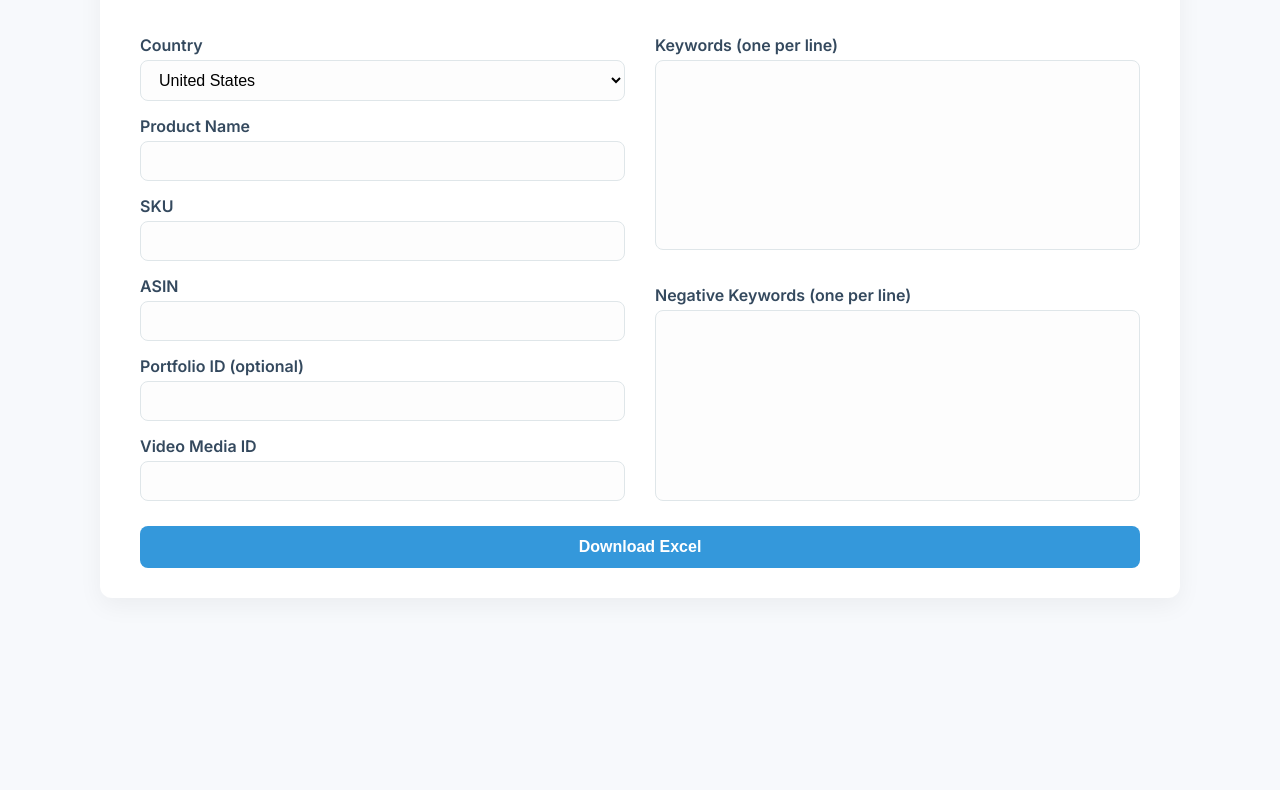
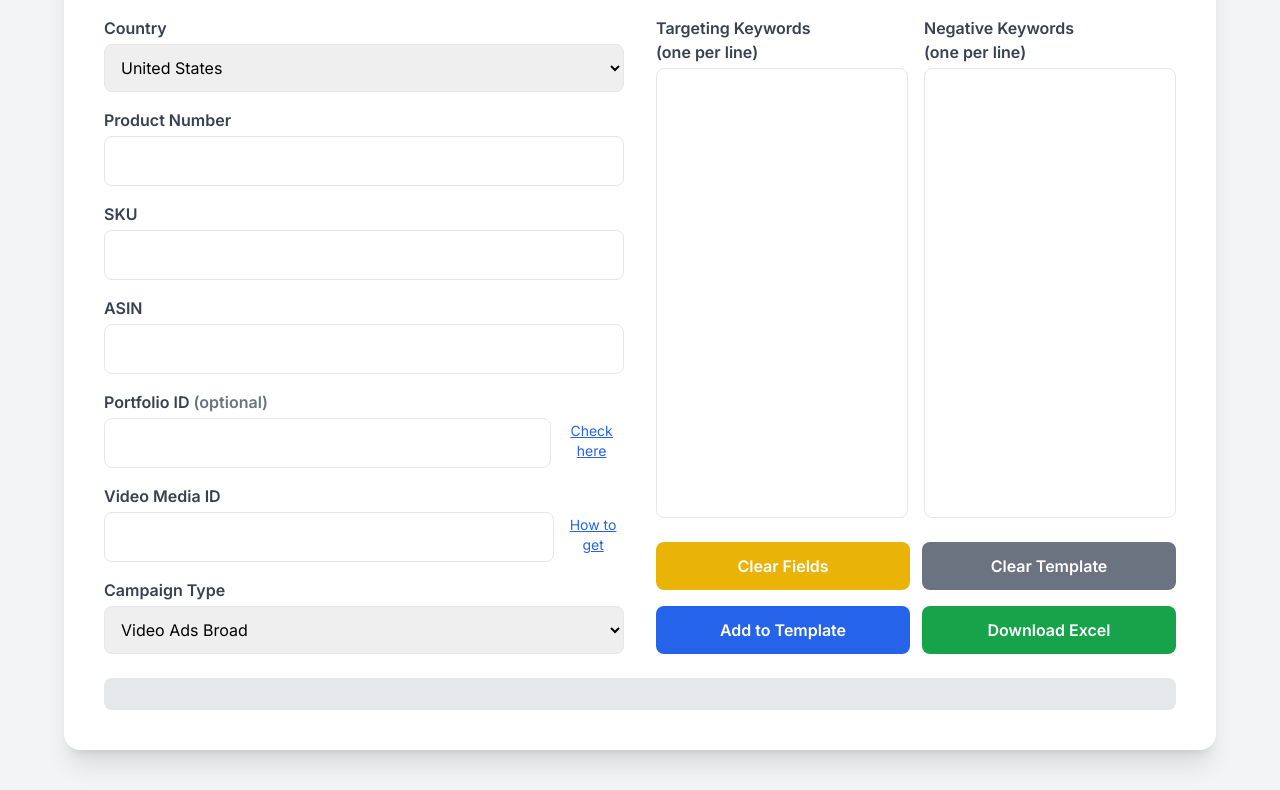
Before and after one commit to ptrgiang/campaign-bulk-operations, a plain HTML site: page index.html in a window 1280 px wide. Shown: the part 132-922 px from the top of the page. Before the commit the page ends 800 px from the top, so only its background shows below. Drawn offline with nearby package versions, Linux system fonts and the light colour scheme.

Commit message:
tailwind version

```diff
--- a/index.html
+++ b/index.html
@@ -3,6 +3,7 @@
   <head>
     <meta charset="UTF-8" />
     <title>Create Video Campaign</title>
+    <script src="https://cdn.tailwindcss.com"></script>
     <link
       href="https://fonts.googleapis.com/css2?family=Inter:wght@400;600&display=swap"
       rel="stylesheet"
@@ -10,163 +11,203 @@
     <style>
       body {
         font-family: "Inter", sans-serif;
-        background-color: #f7f9fc;
-        padding: 40px;
-        display: flex;
-        justify-content: center;
-      }
-      .container {
-        background: #ffffff;
-        padding: 30px 40px;
-        border-radius: 12px;
-        box-shadow: 0 8px 24px rgba(0, 0, 0, 0.05);
-        max-width: 1000px;
-        width: 100%;
-      }
-      h2 {
-        text-align: center;
-        font-weight: 600;
-        color: #2c3e50;
-        margin-bottom: 25px;
-      }
-      .form-grid {
-        display: flex;
-        gap: 30px;
-      }
-      .form-left,
-      .form-right {
-        flex: 1;
-      }
-      .form-right {
-        display: flex;
-        flex-direction: column;
-        justify-content: stretch;
-      }
-      .form-right > div {
-        flex: 1;
-        display: flex;
-        flex-direction: column;
-      }
-      label {
-        display: block;
-        margin-top: 15px;
-        margin-bottom: 5px;
-        font-weight: 600;
-        color: #34495e;
-      }
-      input,
-      textarea,
-      select {
-        width: 100%;
-        padding: 10px 14px;
-        border: 1px solid #dfe6e9;
-        border-radius: 8px;
-        font-size: 16px;
-        background-color: #fdfdfd;
-        box-sizing: border-box;
-        transition: border 0.3s ease;
-      }
-      input:focus,
-      textarea:focus,
-      select:focus {
-        border-color: #3498db;
-        outline: none;
-      }
-      textarea {
-        height: 100%;
-        resize: none;
-      }
-      button {
-        margin-top: 25px;
-        padding: 12px 20px;
-        font-size: 16px;
-        font-weight: 600;
-        background-color: #3498db;
-        color: white;
-        border: none;
-        border-radius: 8px;
-        cursor: pointer;
-        width: 100%;
-        transition: background 0.3s ease;
-      }
-      button:hover {
-        background-color: #2980b9;
-      }
-      .textarea-group {
-        display: flex;
-        gap: 20px;
-        height: 100%;
-      }
-      .textarea-box {
-        flex: 1;
-        display: flex;
-        flex-direction: column;
       }
     </style>
   </head>
-  <body>
-    <div class="container">
-      <h2>Create Sponsored Brands Video Campaign</h2>
+  <body class="bg-gray-100 py-10">
+    <div class="max-w-6xl mx-auto bg-white rounded-2xl shadow-xl p-10">
+      <h2 class="text-3xl font-semibold text-center text-gray-800 mb-8">
+        Create Sponsored Brands Video Campaign
+      </h2>
       <form id="campaignForm">
-        <div class="form-grid">
-          <div class="form-left">
-            <label for="country">Country</label>
-            <select id="country" required>
+        <div class="grid grid-cols-1 md:grid-cols-2 gap-8">
+          <div class="space-y-4">
+            <div>
+              <label for="country" class="block font-semibold text-gray-700"
+                >Country</label
+              >
+              <select
+                id="country"
+                required
+                class="w-full mt-1 p-3 border rounded-lg"
+              >
                 <option value="US">United States</option>
                 <option value="CA">Canada</option>
               </select>
-
-            <label for="productName">Product Name</label>
-            <input type="text" id="productName" required />
-
-            <label for="sku">SKU</label>
-            <input type="text" id="sku" required />
-
-            <label for="asin">ASIN</label>
-            <input type="text" id="asin" required />
-
-            <label for="portfolioId">Portfolio ID (optional)</label>
-            <input type="text" id="portfolioId" />
-
-            <label for="videoId">Video Media ID</label>
-            <input type="text" id="videoId" required />
             </div>
-
-          <div class="form-right">
-            <div class="textarea-group">
-              <div class="textarea-box">
-                <label for="keywords">Keywords (one per line)</label>
-                <textarea id="keywords" required></textarea>
+            <div>
+              <label
+                for="productNumber"
+                class="block font-semibold text-gray-700"
+                >Product Number</label
+              >
+              <input
+                type="text"
+                id="productNumber"
+                required
+                class="w-full mt-1 p-3 border rounded-lg"
+              />
             </div>
-              <div class="textarea-box">
-                <label for="negativeKeywords"
-                  >Negative Keywords (one per line)</label
+            <div>
+              <label for="sku" class="block font-semibold text-gray-700"
+                >SKU</label
               >
-                <textarea id="negativeKeywords"></textarea>
+              <input
+                type="text"
+                id="sku"
+                required
+                class="w-full mt-1 p-3 border rounded-lg"
+              />
+            </div>
+            <div>
+              <label for="asin" class="block font-semibold text-gray-700"
+                >ASIN</label
+              >
+              <input
+                type="text"
+                id="asin"
+                required
+                class="w-full mt-1 p-3 border rounded-lg"
+              />
+            </div>
+            <div>
+              <label for="portfolioId" class="block font-semibold text-gray-700"
+                >Portfolio ID
+                <span class="text-gray-500">(optional)</span></label
+              >
+              <div class="flex gap-2 items-center">
+                <input
+                  type="text"
+                  id="portfolioId"
+                  class="w-full mt-1 p-3 border rounded-lg"
+                />
+                <button
+                  type="button"
+                  onclick="window.open('https://docs.google.com/spreadsheets/d/1uvQitfIkrXISu3oIXBeZ-3giGHw2hqWfNY6ih9STntI/edit?usp=sharing', '_blank')"
+                  class="text-blue-600 underline text-sm"
+                >
+                  Check here
+                </button>
+              </div>
+            </div>
+            <div>
+              <label for="videoId" class="block font-semibold text-gray-700"
+                >Video Media ID</label
+              >
+              <div class="flex gap-2 items-center">
+                <input
+                  type="text"
+                  id="videoId"
+                  required
+                  class="w-full mt-1 p-3 border rounded-lg"
+                />
+                <button
+                  type="button"
+                  onclick="alert('To get Video Media ID, follow the instruction in your ad console upload page under Assets > Video.')"
+                  class="text-blue-600 underline text-sm"
+                >
+                  How to get
+                </button>
+              </div>
+            </div>
+            <div>
+              <label
+                for="campaignType"
+                class="block font-semibold text-gray-700"
+                >Campaign Type</label
+              >
+              <select
+                id="campaignType"
+                required
+                class="w-full mt-1 p-3 border rounded-lg"
+              >
+                <option value="broad">Video Ads Broad</option>
+                <option value="phrase">Video Ads Phrase</option>
+                <option value="exact">Video Ads Exact</option>
+              </select>
+            </div>
+          </div>
+          <div class="space-y-4 flex flex-col">
+            <div class="flex flex-col lg:flex-row gap-4 h-full">
+              <div class="flex-1 flex flex-col">
+                <label
+                  for="keywords"
+                  class="block font-semibold text-gray-700 mb-1"
+                  >Targeting Keywords<br />(one per line)</label
+                >
+                <textarea
+                  id="keywords"
+                  required
+                  class="w-full h-full p-3 border rounded-lg resize-none"
+                ></textarea>
+              </div>
+              <div class="flex-1 flex flex-col">
+                <label
+                  for="negativeKeywords"
+                  class="block font-semibold text-gray-700 mb-1"
+                  >Negative Keywords<br />(one per line)</label
+                >
+                <textarea
+                  id="negativeKeywords"
+                  class="w-full h-full p-3 border rounded-lg resize-none"
+                ></textarea>
+              </div>
+            </div>
+            <div class="flex gap-3 pt-2">
+              <button
+                type="button"
+                id="clearFields"
+                class="flex-1 bg-yellow-500 hover:bg-yellow-600 text-white font-semibold py-3 rounded-lg min-w-[150px]"
+              >
+                Clear Fields
+              </button>
+              <button
+                type="button"
+                id="clearTemplate"
+                class="flex-1 bg-gray-500 hover:bg-gray-600 text-white font-semibold py-3 rounded-lg min-w-[150px]"
+              >
+                Clear Template
+              </button>
+            </div>
+            <div class="flex flex-wrap gap-3">
+              <button
+                type="button"
+                id="addTemplate"
+                class="flex-1 bg-blue-600 hover:bg-blue-700 text-white font-semibold py-3 rounded-lg min-w-[150px]"
+              >
+                Add to Template
+              </button>
+              <button
+                type="button"
+                id="downloadExcel"
+                class="flex-1 bg-green-600 hover:bg-green-700 text-white font-semibold py-3 rounded-lg min-w-[150px]"
+              >
+                Download Excel
+              </button>
             </div>
           </div>
         </div>
-        </div>
-        <button type="submit">Download Excel</button>
       </form>
+      <div
+        id="campaignList"
+        class="mt-6 bg-gray-200 p-4 rounded-lg max-h-56 overflow-y-auto text-sm text-gray-800"
+      ></div>
     </div>
 
     <script>
+      let campaignData = [];
+      const campaignList = document.getElementById("campaignList");
+
       document
-        .getElementById("campaignForm")
-        .addEventListener("submit", async function (e) {
-          e.preventDefault();
-
-          const XLSX = await import(
-            "https://cdn.sheetjs.com/xlsx-0.20.2/package/xlsx.mjs"
-          );
-
+        .getElementById("addTemplate")
+        .addEventListener("click", async () => {
           const country = document.getElementById("country").value;
-          const productName = document.getElementById("productName").value;
+          const productNumber = document.getElementById("productNumber").value;
           const sku = document.getElementById("sku").value;
           const asin = document.getElementById("asin").value;
           const portfolioId = document.getElementById("portfolioId").value;
           const videoId = document.getElementById("videoId").value;
+          const campaignType = document.getElementById("campaignType").value;
           const keywords = document
             .getElementById("keywords")
             .value.trim()
@@ -179,12 +220,13 @@
             .filter(Boolean);
 
           const today = new Date().toISOString().slice(0, 10).replace(/-/g, "");
-          const campaignId = `${productName} ${sku} Video Ads Broad`;
+          const campaignId = `${productNumber} ${sku} Video Ads ${
+            campaignType.charAt(0).toUpperCase() + campaignType.slice(1)
+          }`;
           const brandEntityId =
             country === "US" ? "ENTITYCQP7AL92VN6L" : "ENTITY2DMN2Z7IO7RFX";
 
-          const data = [
-            {
+          campaignData.push({
             Product: "Sponsored Brands",
             Entity: "Campaign",
             Operation: "Create",
@@ -215,8 +257,10 @@
             "Creative asins": asin,
             "Video Media Ids": videoId,
             "Creative Type": "video",
-            },
-            ...keywords.map((kw) => ({
+          });
+
+          keywords.forEach((kw) => {
+            campaignData.push({
               Product: "Sponsored Brands",
               Entity: "Keyword",
               Operation: "Create",
@@ -233,7 +277,7 @@
               "Bid Multiplier": "",
               Bid: 0.25,
               "Keyword Text": kw,
-              "Match Type": "phrase",
+              "Match Type": campaignType,
               "Product Targeting Expression": "",
               "Ad Format": "",
               "Landing Page URL": "",
@@ -246,8 +290,11 @@
               "Creative asins": "",
               "Video Media Ids": "",
               "Creative Type": "",
-            })),
-            ...negativeKeywords.map((kw) => ({
+            });
+          });
+
+          negativeKeywords.forEach((kw) => {
+            campaignData.push({
               Product: "Sponsored Brands",
               Entity: "Negative Keyword",
               Operation: "Create",
@@ -277,14 +324,34 @@
               "Creative asins": "",
               "Video Media Ids": "",
               "Creative Type": "",
-            })),
-          ];
+            });
+          });
 
-          const worksheet = XLSX.utils.json_to_sheet(data);
+          const line = document.createElement("div");
+          line.textContent = `✔ Added: ${campaignId}`;
+          campaignList.appendChild(line);
+        });
+
+      document
+        .getElementById("downloadExcel")
+        .addEventListener("click", async () => {
+          const XLSX = await import(
+            "https://cdn.sheetjs.com/xlsx-0.20.2/package/xlsx.mjs"
+          );
+          const worksheet = XLSX.utils.json_to_sheet(campaignData);
           const workbook = XLSX.utils.book_new();
           XLSX.utils.book_append_sheet(workbook, worksheet, "Campaign");
           XLSX.writeFile(workbook, "Video_Campaign_Upload_Template.xlsx");
         });
+
+      document.getElementById("clearFields").addEventListener("click", () => {
+        document.getElementById("campaignForm").reset();
+      });
+
+      document.getElementById("clearTemplate").addEventListener("click", () => {
+        campaignData = [];
+        campaignList.innerHTML = "";
+      });
     </script>
   </body>
 </html>
```
Lines whose indentation alone changed are shown as unchanged.
